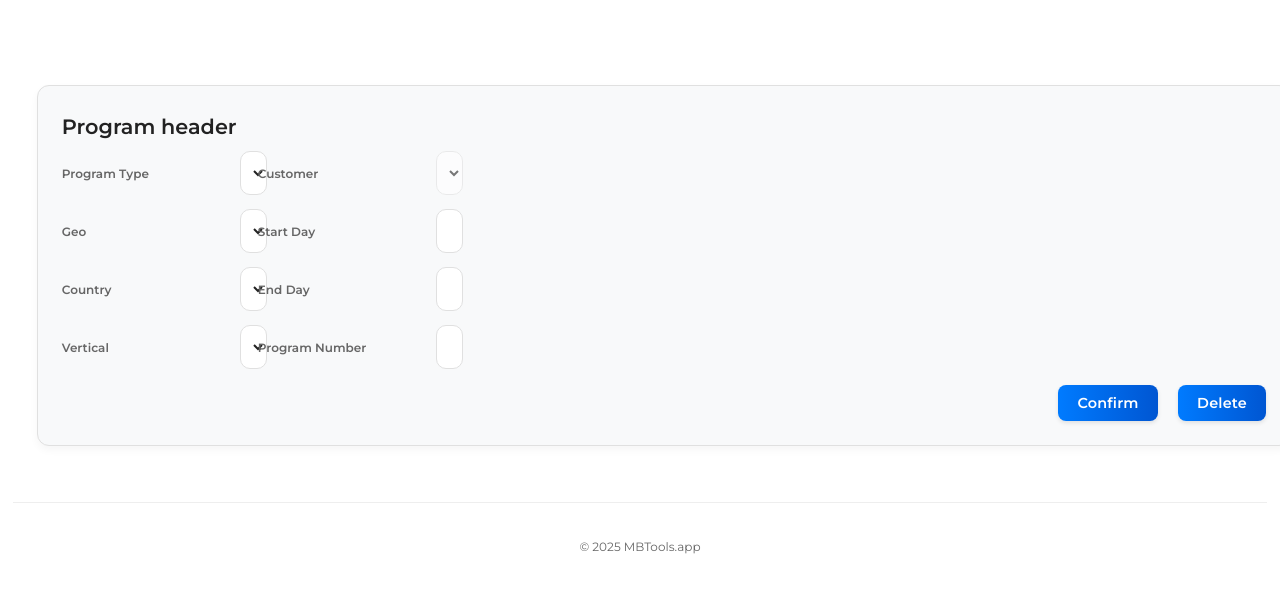
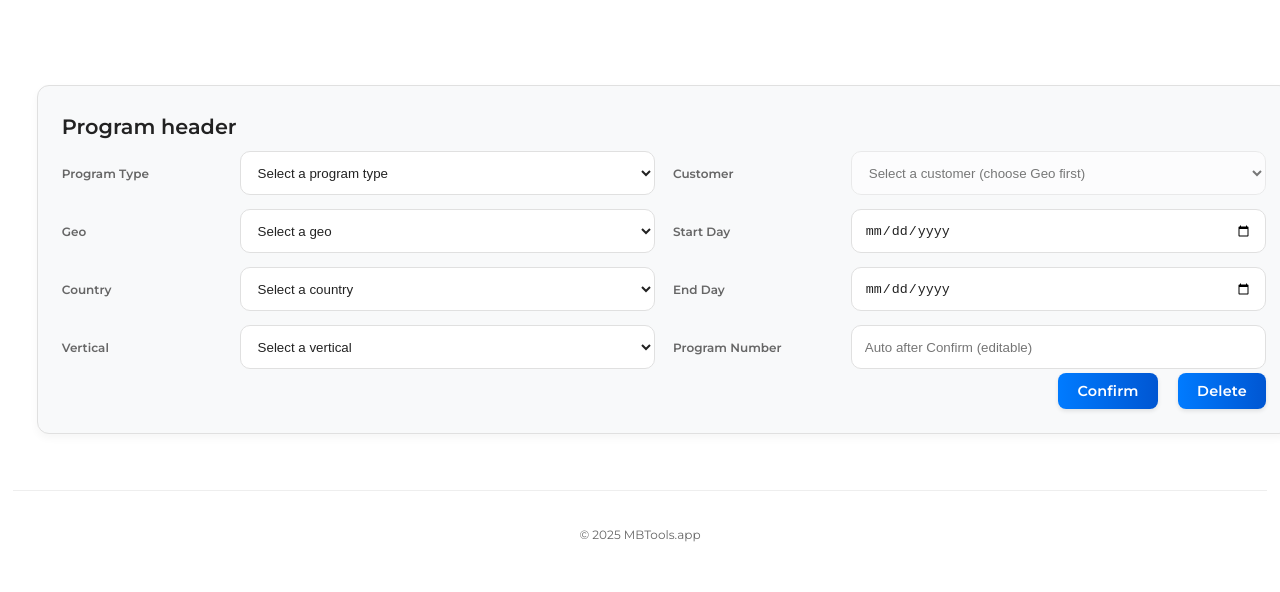
Before and after one commit to mike3oscai/mbtools, a plain HTML site: page programs/create/index.html in a window 1280 px wide. Shown: the part 140-732 px from the top of the page. Drawn offline with Linux system fonts and the light colour scheme.

Commit message:
OMG que jartito estoy del css

```diff
--- a/programs/create/styles/main.css
+++ b/programs/create/styles/main.css
@@ -234,3 +234,34 @@ input[type="number"]{ text-align: right; }
     grid-template-columns: 160px minmax(0,1fr);
   }
 }
+/* --- Override: neutralizar la grid antigua del <form> --- */
+#program-form{
+  display: block !important;              /* deja de ser grid (220px|1fr) */
+  grid-template-columns: unset !important;
+  gap: 0 !important;
+}
+
+/* Asegurar que la malla de 4 columnas manda y ocupa todo el ancho */
+#program-form .header-grid{
+  display: grid !important;
+  grid-template-columns: 160px minmax(0,1fr) 160px minmax(0,1fr) !important;
+  gap: 14px 18px;
+  align-items: center;
+  width: 100%;
+}
+
+#program-form .actions-row{
+  grid-column: 1 / -1;
+  display: flex;
+  justify-content: flex-end;
+  gap: .75rem;
+  margin-top: .25rem;
+}
+
+/* Controles a 100% sin empujar columnas */
+#program-form select.form-control,
+#program-form input.form-control{
+  width: 100%;
+  min-width: 0;
+  height: 44px;
+}
```
